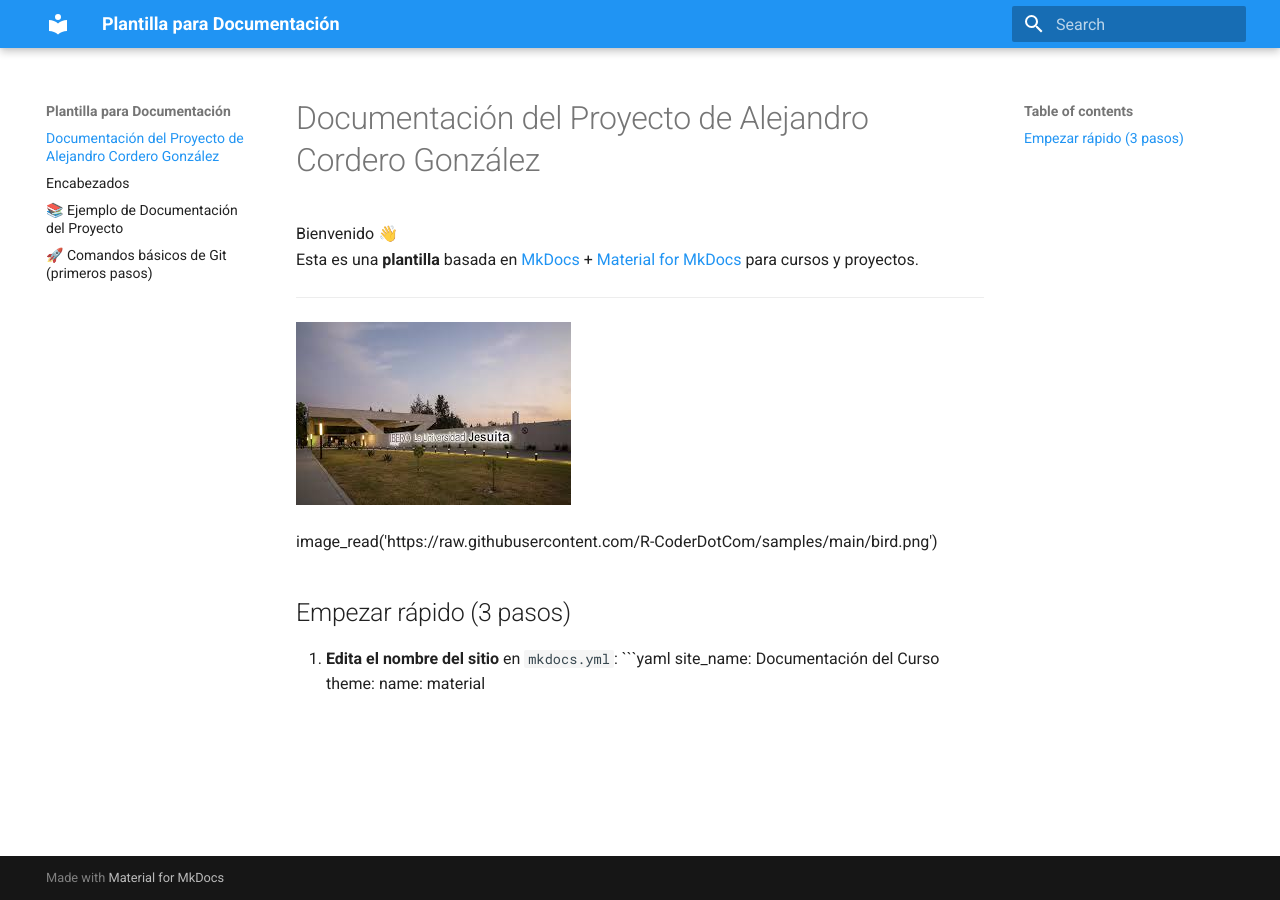
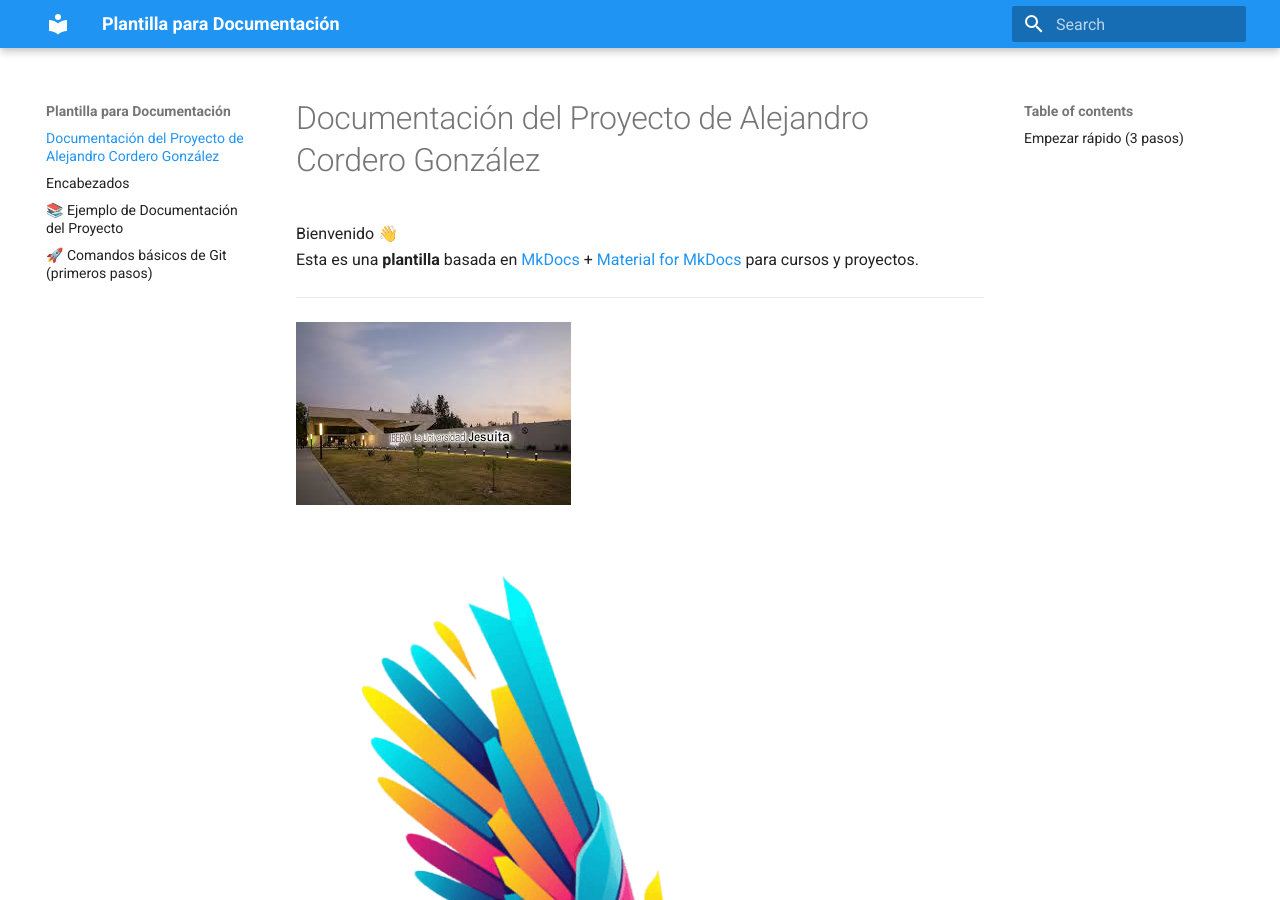
Before and after one commit to Cord3r0/Portafolio-Ibero-Alejandro, an MkDocs documentation site: the page built from docs/index.md, in a window 1280 px wide and 900 px high. Built offline with MkDocs 1.6.1 and Material for MkDocs 9.7.7, drawn with Linux system fonts in a browser that asks for light colours.

Commit message:
Prueba de Imagen

```diff
--- a/docs/index.md
+++ b/docs/index.md
@@ -7,7 +7,8 @@ Esta es una **plantilla** basada en [MkDocs](https://www.mkdocs.org/) + [Materia
 
 ![Diagrama del sistema](recursos/imgs/ibero.jpeg)
 
-image_read('https://raw.githubusercontent.com/R-CoderDotCom/samples/main/bird.png')
+![Diagrama del sitema](recursos/imgs/importar-imagen-r.png)
+
 
 
 ## Empezar rápido (3 pasos)
```
Also changed, not shown: docs/recursos/imgs/importar-imagen-r.png (added).
